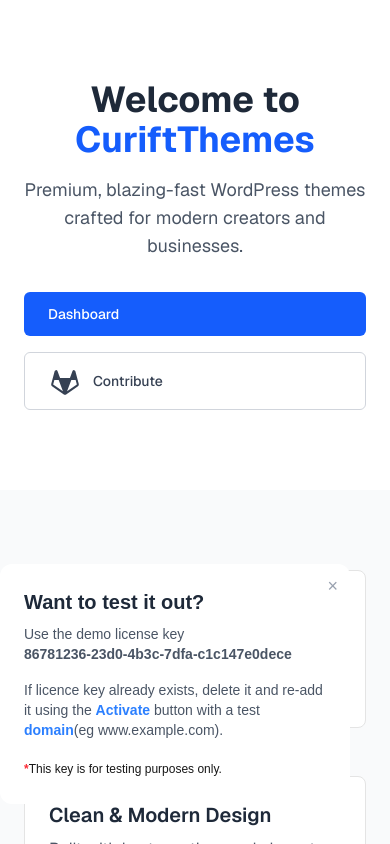
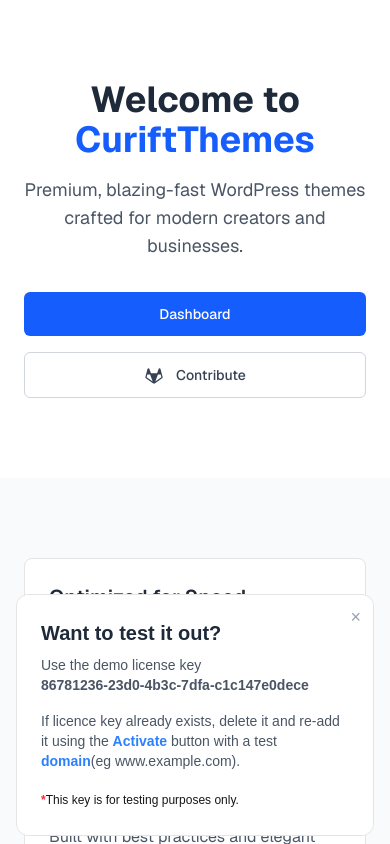
Before and after one commit to kofi2552/curiftThemes, a Next.js app: page / in a window 390 px wide. Shown: the top 844 px of the page. Built offline with nearby package versions, Linux system fonts and the light colour scheme.

Commit message:
fixed pop-up on mobile

```diff
--- a/src/app/dashboard/components/PopUp.js
+++ b/src/app/dashboard/components/PopUp.js
@@ -26,13 +26,13 @@
     <AnimatePresence>
       {show && (
         <motion.div
-          className="fixed z-50 bottom-10 right-10"
+          className="fixed border border-[#e4e4e4] rounded-xl z-50 bottom-2 mx-4 md:bottom-10 md:right-4"
           initial={{ opacity: 0 }}
           animate={{ opacity: 1 }}
           exit={{ opacity: 0 }}
         >
           <motion.div
-            className="bg-white rounded-xl p-6 max-w-sm w-full relative"
+            className="bg-white rounded-xl p-6  w-full mx-auto md:max-w-sm relative"
             initial={{ y: 50, opacity: 0 }}
             animate={{ y: 0, opacity: 1 }}
             exit={{ y: 20, opacity: 0 }}
--- a/src/app/page.js
+++ b/src/app/page.js
@@ -23,15 +23,15 @@
             <div className="flex flex-col sm:flex-row gap-4 justify-center mt-8">
               <Link
                 href="/dashboard"
-                className="bg-blue-600 hover:bg-blue-700 text-white text-sm sm:text-base flex items-center px-6 py-3 rounded-md font-medium transition"
+                className="bg-blue-600 hover:bg-blue-700 text-white text-sm sm:text-base flex items-center justify-center px-6 py-3 rounded-md font-medium transition"
               >
                 Dashboard
               </Link>
               <a
                 href="https://github.com/kofi2552/curiftThemes"
-                className="border border-gray-300 text-sm sm:text-base flex items-center gap-3 px-6 py-3 rounded-md font-medium text-gray-700 hover:bg-gray-100 transition"
+                className="border border-gray-300 text-sm sm:text-base flex flex-row items-center justify-center gap-3 px-6 py-3 rounded-md font-medium text-gray-700 hover:bg-gray-100 transition"
               >
-                <GitlabLogo size={32} weight="fill" /> Contribute
+                <GitlabLogo size={20} weight="fill" /> Contribute
               </a>
             </div>
           </div>
```
